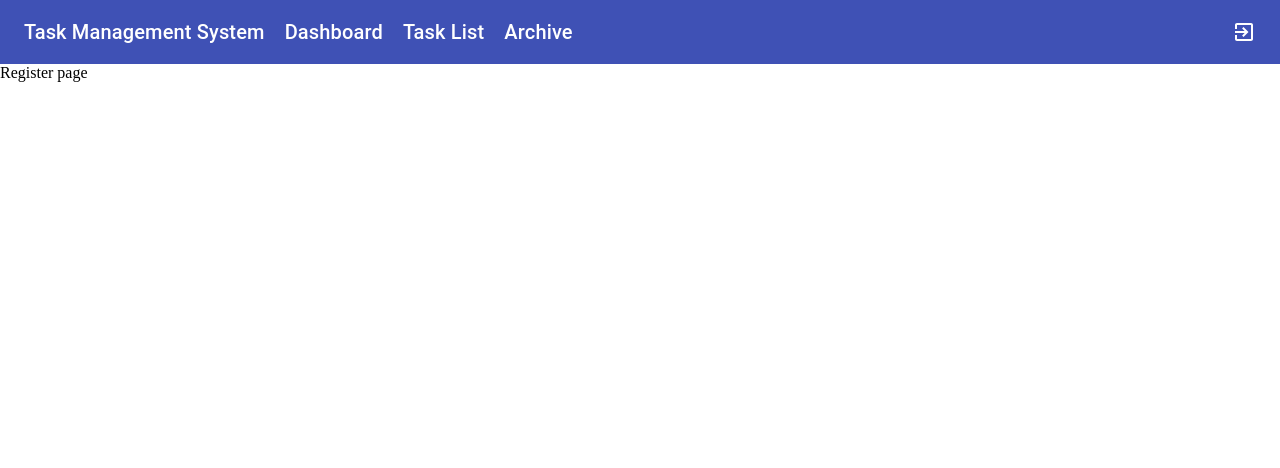
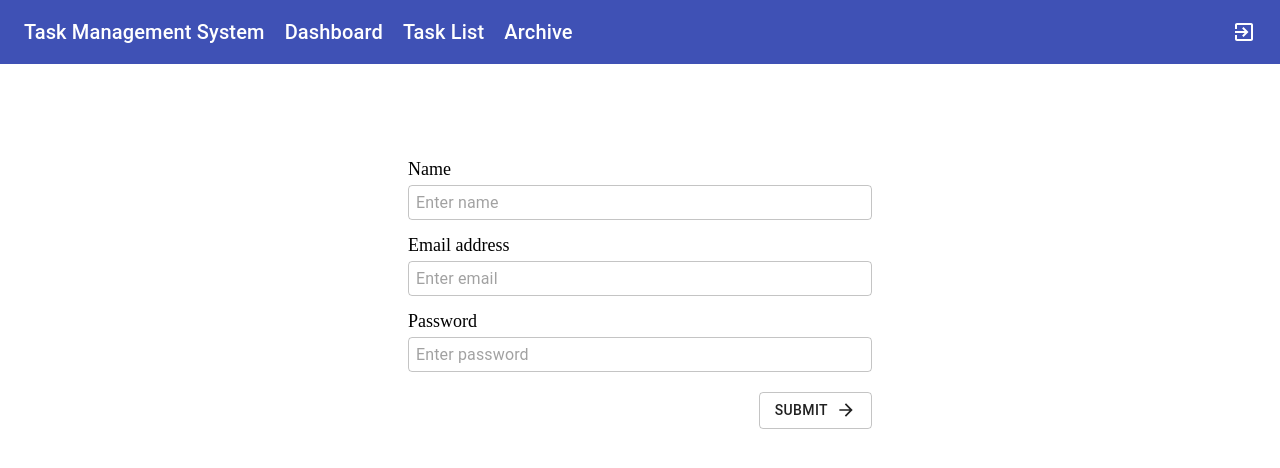
Before and after one commit to xel23/TMS-1.0, a React (Create React App) app in the folder client/: page /register in a window 1280 px wide. Shown: the top 468 px of the page. Built offline with nearby package versions, Linux system fonts and the light colour scheme.

Commit message:
created RegisterPage component and draft Register component

```diff
--- /dev/null
+++ b/client/src/components/Register/Register.styles.ts
@@ -0,0 +1,35 @@
+import styled from 'styled-components';
+import { createStyles, makeStyles } from '@material-ui/core';
+
+export const Wrapper = styled.div`
+    display: grid;
+    justify-content: center;
+    margin-top: 10vh;
+`;
+
+export const ButtonWrapper = styled.div`
+    display: grid;
+    justify-content: end;
+    margin-top: 20px;
+`;
+
+export const FieldName = styled.div`
+    font-size: 18px;
+    margin: 15px 0 5px 0;
+`;
+
+export const ButtonName = styled.span`
+    margin: 0 8px 0 0;
+`;
+
+
+export const useTextFieldStyles = makeStyles(() =>
+    createStyles({
+        root: {
+            '& .MuiOutlinedInput-input': {
+                width: '35vw',
+                padding: '8px',
+            }
+        }
+    })
+);
--- /dev/null
+++ b/client/src/components/Register/Register.tsx
@@ -0,0 +1,76 @@
+import React, { ChangeEvent, useState } from 'react';
+import TextField from '@material-ui/core/TextField';
+import Button from '@material-ui/core/Button';
+import ArrowForwardIcon from '@material-ui/icons/ArrowForward';
+
+import { Wrapper, ButtonWrapper, FieldName, ButtonName, useTextFieldStyles } from "./Register.styles";
+
+interface RegisterProps {
+    register: (name: string, email: string, password: string) => void;
+}
+
+const Register: React.FunctionComponent<RegisterProps> = ({ register }) => {
+    const [name, setName] = useState<string>('');
+    const [email, setEmail] = useState<string>('');
+    const [password, setPassword] = useState<string>('');
+
+    const handleChangeName = (event: ChangeEvent<HTMLInputElement>) => {
+        setName(event.target.value)
+    };
+
+    const handleChangeEmail = (event: ChangeEvent<HTMLInputElement>) => {
+        setEmail(event.target.value)
+    };
+
+    const handleChangePassword = (event: ChangeEvent<HTMLInputElement>) => {
+        setPassword(event.target.value)
+    };
+
+    const handleClick = () => {
+        if (name !== '' && email !== '' && password !== '') {
+            register(name, email, password);
+        }
+    };
+
+    const { root } = useTextFieldStyles();
+
+    return (
+        <Wrapper>
+            <FieldName>Name</FieldName>
+            <TextField
+                classes={{ root }}
+                required
+                variant="outlined"
+                placeholder="Enter name"
+                value={name}
+                onChange={handleChangeName}
+            />
+            <FieldName>Email address</FieldName>
+            <TextField
+                classes={{ root }}
+                required
+                variant="outlined"
+                placeholder="Enter email"
+                value={email}
+                onChange={handleChangeEmail}
+            />
+            <FieldName>Password</FieldName>
+            <TextField
+                classes={{ root }}
+                required
+                type="password"
+                variant="outlined"
+                placeholder="Enter password"
+                value={password}
+                onChange={handleChangePassword}
+            />
+            <ButtonWrapper>
+                <Button variant="outlined" onClick={handleClick}>
+                    <ButtonName>Submit</ButtonName><ArrowForwardIcon fontSize="small"/>
+                </Button>
+            </ButtonWrapper>
+        </Wrapper>
+    )
+};
+
+export default Register;
--- a/client/src/pages/App/App.tsx
+++ b/client/src/pages/App/App.tsx
@@ -2,6 +2,7 @@ import React from 'react';
 import { BrowserRouter, Route, Switch } from 'react-router-dom';
 
 import Header from '../../components/Header/Header';
+import RegisterPage from '../RegisterPage/RegisterPage';
 import TasksPage from '../TasksPage/TasksPage';
 
 import { Wrapper } from './App.styles';
@@ -12,7 +13,7 @@ const App: React.FunctionComponent = () => {
             <BrowserRouter>
                 <Header />
                 <Switch>
-                    <Route path="/register">Register page</Route>
+                    <Route path="/register" component={() => <RegisterPage />} />
                     <Route path="/login">Login page</Route>
                     <Route path="/dashboard">Dashboard page</Route>
                     <Route exact path="/tasks" component={() => <TasksPage />} />
--- /dev/null
+++ b/client/src/pages/RegisterPage/RegisterPage.tsx
@@ -0,0 +1,9 @@
+import React from 'react';
+
+import Register from '../../components/Register/Register';
+
+const RegisterPage: React.FunctionComponent = () => {
+    return <Register register={(name, email, password) => console.log(name, email, password)} />;
+};
+
+export default RegisterPage;
```
